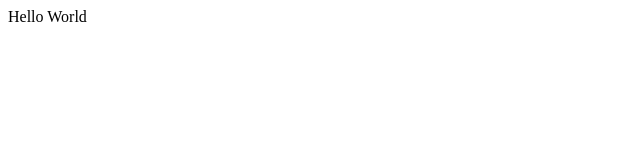
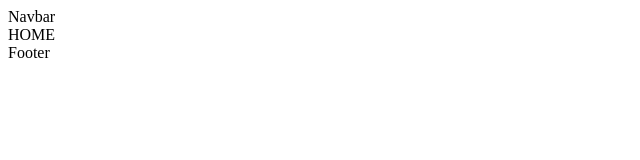
Before and after one commit to nsevindi87/blog_app_react-express_mysql, a React (Create React App) app in the folder client/: page / in a window 1280 px wide. Shown: the top 160 px of the page, without its empty margins (0-640 px from the left). Built offline with nearby package versions, Linux system fonts and the light colour scheme.

Commit message:
router-dom

```diff
--- a/client/src/App.js
+++ b/client/src/App.js
@@ -1,18 +1,64 @@
+import Register from './Pages/Register';
+import Login from './Pages/Login';
+import Write from './Pages/Write';
+import Home from './Pages/Home';
+import Single from './Pages/Single';
+import Navbar from './Components/Navbar';
+import Footer from './Components/Footer';
+
 import {
   createBrowserRouter,
   RouterProvider,
   Route,
   Outlet,
 } from "react-router-dom";
+import { Children } from 'react';
 
+const Layout = () =>{
+  return(
+    <>
+      <Navbar/>
+      <Outlet/>
+      <Footer/>
+    </>
+  )
+}
 
+const router = createBrowserRouter([
+  {
+    path: "/",
+    element: <Layout/>,
+    children:[
+      {
+        path: "/",
+        element: <Home/>
+      },
+      {
+        path: "/single",
+        element: <Single/>
+      },
+      {
+        path: "/write",
+        element: <Write/>
+      },
+    ]
+  },
+  {
+    path: "/register",
+    element:<Register/>,
+  },
+  {
+    path: "/login",
+    element: <Login/>,
+  },
+]);
 
 
 
 function App() {
   return (
     <div className="App">
-      Hello World
+      <RouterProvider router={router} />
     </div>
   );
 }
```
